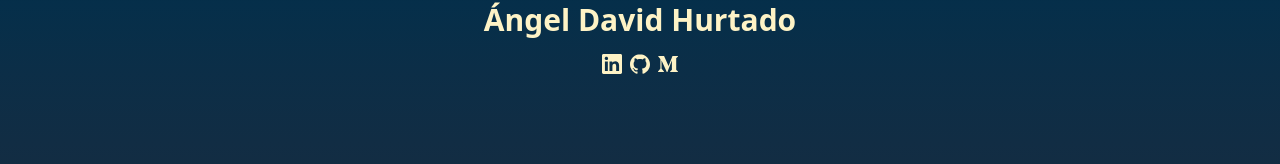
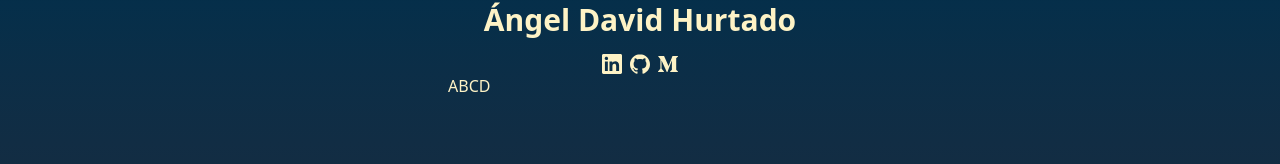
Before and after one commit to angeldavidhurtado/learn-tailwind, a React (Vite) app in the folder tailwind-practice/: page / in a window 1280 px wide. Shown: the part 398-562 px from the top of the page. Built offline with nearby package versions, Linux system fonts and the light colour scheme.

Commit message:
bento starting

```diff
--- a/tailwind-practice/src/pages/Profile.jsx
+++ b/tailwind-practice/src/pages/Profile.jsx
@@ -28,6 +28,12 @@ function Profile() {
           </a>
         </li>
       </ul>
+      <div className='flex'>
+        <div>A</div>
+        <div>B</div>
+        <div>C</div>
+        <div>D</div>
+      </div>
     </div>
   )
 }
```
